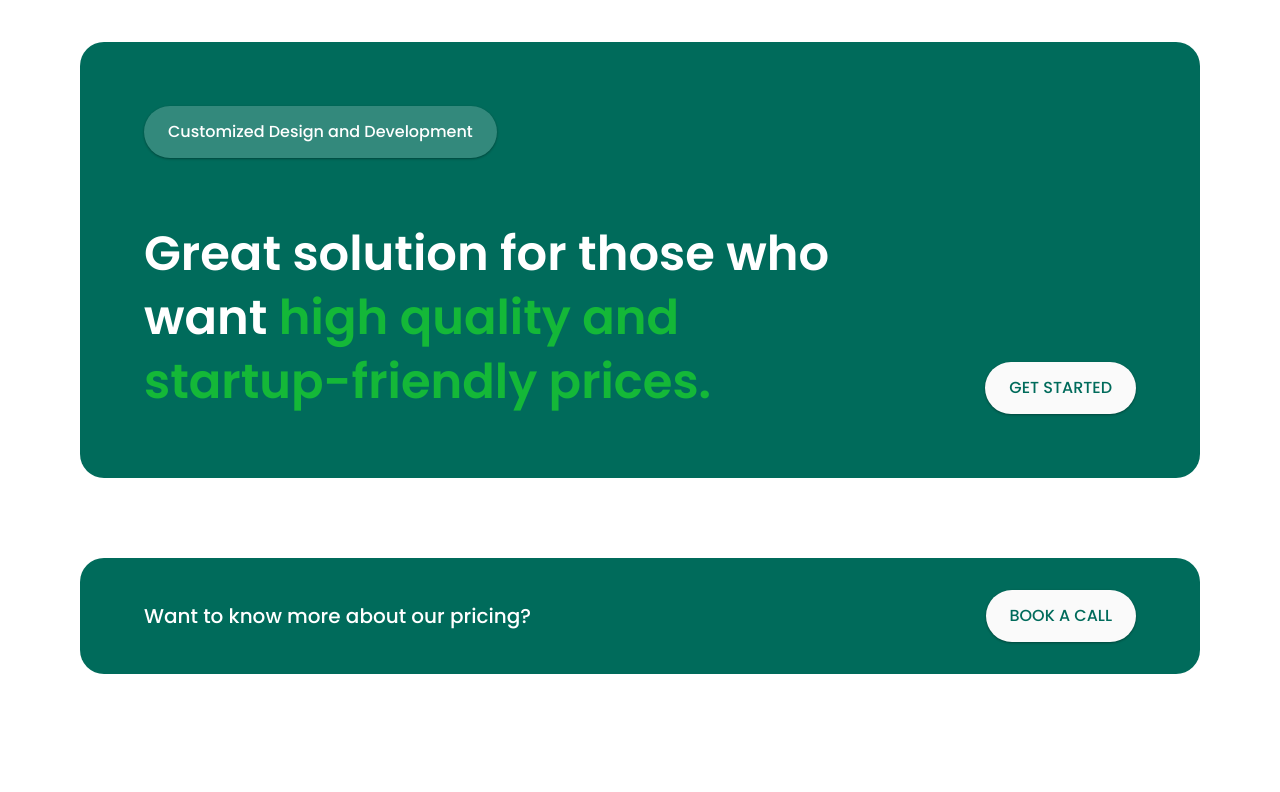
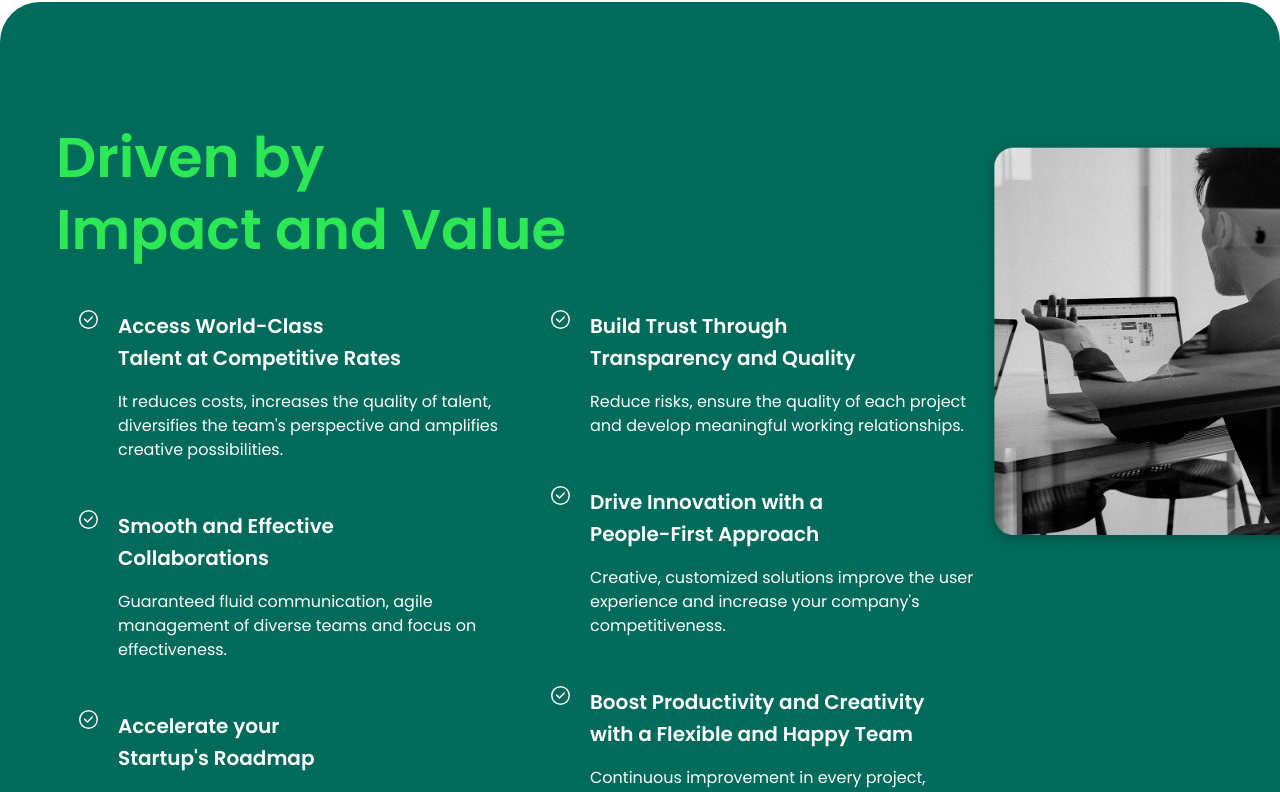
Before and after one commit to recalderon93/pangea-landing, a Next.js app: page / in a window 1280 px wide. Shown: the part 798-1590 px from the top of the page. Built offline with nearby package versions, Linux system fonts and the light colour scheme.

Commit message:
feat: Add Drive By section [PAN-22]

```diff
--- a/app/globals.css
+++ b/app/globals.css
@@ -225,6 +225,15 @@
 }
 
 @layer utilities {
+  /* Hide scrollbar for Chrome, Safari and Opera */
+  .no-scrollbar::-webkit-scrollbar {
+    display: none;
+  }
+  /* Hide scrollbar for IE, Edge and Firefox */
+  .no-scrollbar {
+    -ms-overflow-style: none; /* IE and Edge */
+    scrollbar-width: none; /* Firefox */
+  }
   @keyframes fade-in {
     0% {
       opacity: 0;
--- a/app/page.tsx
+++ b/app/page.tsx
@@ -1,6 +1,7 @@
 import GreatSolutionsBanner from "../components/banners/GreatSolutionBanner";
 import KnowMoreBanner from "../components/banners/KnowMoreBanner";
 import UnlockPotentialBanner from "../components/banners/UnlockPotentialBanner";
+import { DrivenBySection } from "../components/DriveBy/DrivenBySection";
 import FAQSection from "../components/FAQ/FAQSection";
 import HeroSection from "../components/Hero/Hero";
 
@@ -8,6 +9,7 @@ export default function Home() {
   return (
     <>
       <HeroSection />
+      <DrivenBySection />
       <GreatSolutionsBanner />
       <KnowMoreBanner />
       <FAQSection />
--- /dev/null
+++ b/components/DriveBy/DrivenByItem.tsx
@@ -0,0 +1,24 @@
+import CheckIcon from "../Icons/Check";
+
+type Props = {
+  title: string;
+  description: string;
+};
+
+export default function DrivenByItem({ title, description }: Props) {
+  return (
+    <div className="flex w-[90vw] max-w-[450px] gap-3 rounded-2xl p-3 hover:bg-[linear-gradient(102deg,_rgba(251,251,251,0.2)_0%,_rgba(251,251,251,0.05)_100%)] hover:shadow-[-2px_4px_4px_0_rgba(0,0,0,0.1)] hover:backdrop-blur-[10px] sm:gap-4 md:gap-5 md:rounded-3xl">
+      <div>
+        <CheckIcon />
+      </div>
+      <div className="flex flex-col gap-4">
+        <h3 className="paragraph-1 bolder whitespace-pre-line text-white">
+          {title}
+        </h3>
+        <p className="paragraph-2 whitespace-pre-line text-white">
+          {description}
+        </p>
+      </div>
+    </div>
+  );
+}
--- /dev/null
+++ b/components/DriveBy/DrivenBySection.tsx
@@ -0,0 +1,96 @@
+"use client";
+import Image from "next/image";
+import drivenByImage from "@/public/driven-by-image.png";
+import { drivenByDataList } from "./data";
+import DrivenByItem from "./DrivenByItem";
+import { useRef, useState } from "react";
+import Chevron from "../Icons/Chevron";
+
+export function DrivenBySection() {
+  const scrollRef = useRef<HTMLDivElement>(null);
+  const [side, setSide] = useState<"left" | "right">("left");
+  const column1 = drivenByDataList.slice(0, 3);
+  const column2 = drivenByDataList.slice(3, 6);
+
+  const scroll = (direction: "left" | "right") => {
+    if (scrollRef.current) {
+      scrollRef.current.scrollBy({
+        left: direction === "right" ? window.innerWidth : -window.innerWidth,
+        behavior: "smooth",
+      });
+    }
+  };
+
+  return (
+    <div className="relative overflow-hidden rounded-3xl bg-teal-400 px-4 pt-16 pb-20 sm:rounded-[28px] sm:px-6 md:rounded-[32px] md:px-10 lg:rounded-[40px] lg:px-14 lg:pt-30">
+      <h2 className="h2 mb-8 text-green-300">
+        Driven by
+        <br />
+        Impact and Value
+      </h2>
+      <Image
+        className="top-34 right-0 hidden xl:absolute xl:block"
+        src={drivenByImage}
+        alt=""
+        width={300}
+        // height={485}
+      />
+
+      {/* Buttons: only visible on small screens */}
+      <div className="mb-4 flex gap-3 lg:hidden">
+        <button
+          disabled={side === "left"}
+          onClick={() => scroll("left")}
+          className="border-white-50 flex aspect-square w-10 items-center justify-center rounded-full border-[3px] bg-teal-400 pr-1 shadow hover:shadow-none disabled:opacity-70">
+          <Chevron direction="left" width={18} height={9} color="accent" />
+        </button>
+        <button
+          disabled={side === "right"}
+          onClick={() => scroll("right")}
+          className="border-white-50 flex aspect-square w-10 items-center justify-center rounded-full border-[3px] bg-teal-400 pl-1 shadow disabled:opacity-60">
+          <Chevron direction="right" width={18} height={9} color="accent" />
+        </button>
+      </div>
+
+      {/* Scrollable layout for small screens / two columns for large screens */}
+      <div
+        ref={scrollRef}
+        onScroll={(e) => {
+          // Check scroll position to determine which side is being scrolled
+          const scrollLeft = e.currentTarget.scrollLeft;
+          const scrollWidth = e.currentTarget.scrollWidth;
+          const clientWidth = e.currentTarget.clientWidth;
+
+          if (scrollLeft === 0) {
+            setSide("left");
+          } else if (scrollLeft + clientWidth >= scrollWidth) {
+            setSide("right");
+          }
+        }}
+        className="no-scrollbar flex snap-x snap-mandatory overflow-x-auto scroll-smooth lg:snap-none lg:overflow-visible xl:pr-56">
+        <div className="min-w-full flex-shrink-0 snap-start lg:w-1/2 lg:min-w-0">
+          <div className="flex flex-col items-center gap-6">
+            {column1.map((item) => (
+              <DrivenByItem
+                key={item.id}
+                title={item.title}
+                description={item.description}
+              />
+            ))}
+          </div>
+        </div>
+        <div className="min-w-full flex-shrink-0 snap-start lg:w-1/2 lg:min-w-0">
+          <div className="flex flex-col items-center gap-6">
+            {column2.map((item) => (
+              <DrivenByItem
+                key={item.id}
+                title={item.title}
+                description={item.description}
+              />
+            ))}
+          </div>
+        </div>
+      </div>
+    </div>
+  );
+}
--- /dev/null
+++ b/components/DriveBy/data.ts
@@ -0,0 +1,38 @@
+export const drivenByDataList = [
+  {
+    id: "1",
+    title: "Access World-Class\nTalent at Competitive Rates",
+    description:
+      "It reduces costs, increases the quality of talent, diversifies the team's perspective and amplifies creative possibilities.",
+  },
+  {
+    id: "2",
+    title: "Smooth and Effective\nCollaborations",
+    description:
+      "Guaranteed fluid communication, agile management of diverse teams and focus on effectiveness.",
+  },
+  {
+    id: "3",
+    title: "Accelerate your\nStartup's Roadmap",
+    description:
+      "Ability to bring your products and services to the digital marketplace quickly and efficiently; a guaranteed competitive advantage.",
+  },
+  {
+    id: "4",
+    title: "Build Trust Through\nTransparency and Quality",
+    description:
+      "Reduce risks, ensure the quality of each project and develop meaningful working relationships.",
+  },
+  {
+    id: "5",
+    title: "Drive Innovation with a\nPeople-First Approach",
+    description:
+      "Creative, customized solutions improve the user experience and increase your company's competitiveness.",
+  },
+  {
+    id: "6",
+    title: "Boost Productivity and Creativity\nwith a Flexible and Happy Team",
+    description:
+      "Continuous improvement in every project, increased talent retention, committed and motivated team.",
+  },
+];
--- /dev/null
+++ b/components/Icons/Check.tsx
@@ -0,0 +1,18 @@
+export default function CheckIcon() {
+  return (
+    <svg
+      width="19"
+      height="19"
+      viewBox="0 0 19 19"
+      fill="none"
+      xmlns="http://www.w3.org/2000/svg">
+      <circle cx="9.5" cy="9.5" r="8.75" stroke="#FBFBFB" stroke-width="1.5" />
+      <path
+        d="M5.62964 9.14822L8.44445 11.963L13.3704 7.03711"
+        stroke="#FBFBFB"
+        stroke-width="1.5"
+        stroke-linecap="round"
+      />
+    </svg>
+  );
+}
--- a/components/Icons/Chevron.tsx
+++ b/components/Icons/Chevron.tsx
@@ -4,16 +4,25 @@ import { cn } from "../../lib/classnameMerge";
 type Props = {
   color?: "accent" | "brand";
   direction?: "up" | "down" | "left" | "right";
+  className?: string;
+  width?: number;
+  height?: number;
 };
 
-const Chevron = ({ color = "brand", direction = "down" }: Props) => (
+const Chevron = ({
+  color = "brand",
+  direction = "down",
+  className = "",
+  width = 10,
+  height = 6,
+}: Props) => (
   <svg
     viewBox="0 0 10 6"
-    width={10}
-    height={6}
+    width={width}
+    height={height}
     fill="none"
     data-testid={`chevron-${direction}`}
-    className={cn(chevronStyle({ color, direction }))}
+    className={cn(chevronStyle({ color, direction }), className)}
     xmlns="http://www.w3.org/2000/svg">
     <path
       d="M1 1L5 5L9 1"
```
Also changed, not shown: public/driven-by-image.png (added), 1 other file (tests, documents, lock files or other folders).
